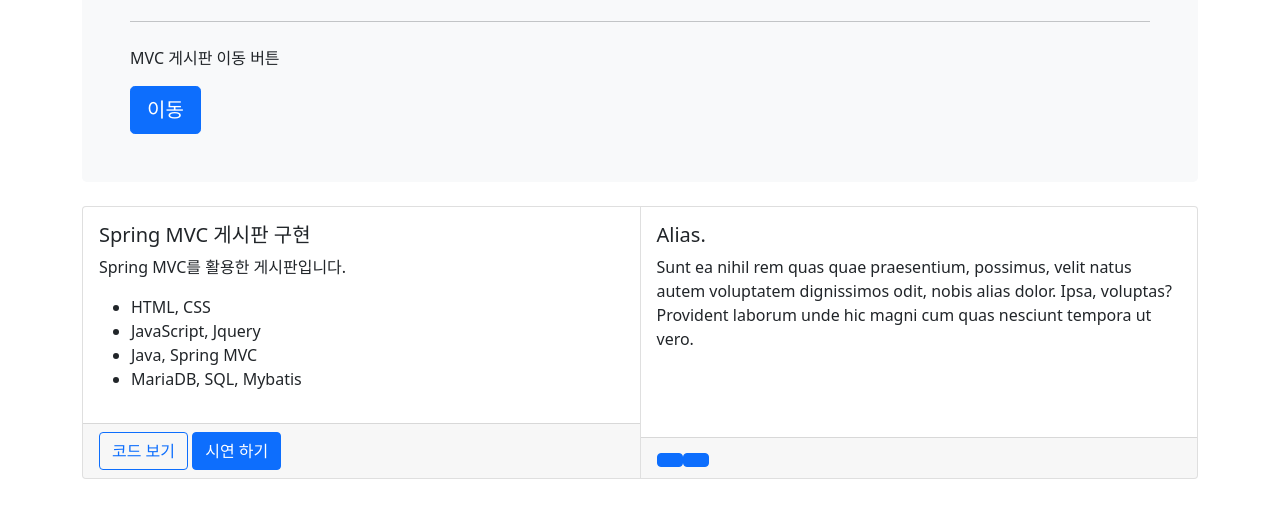
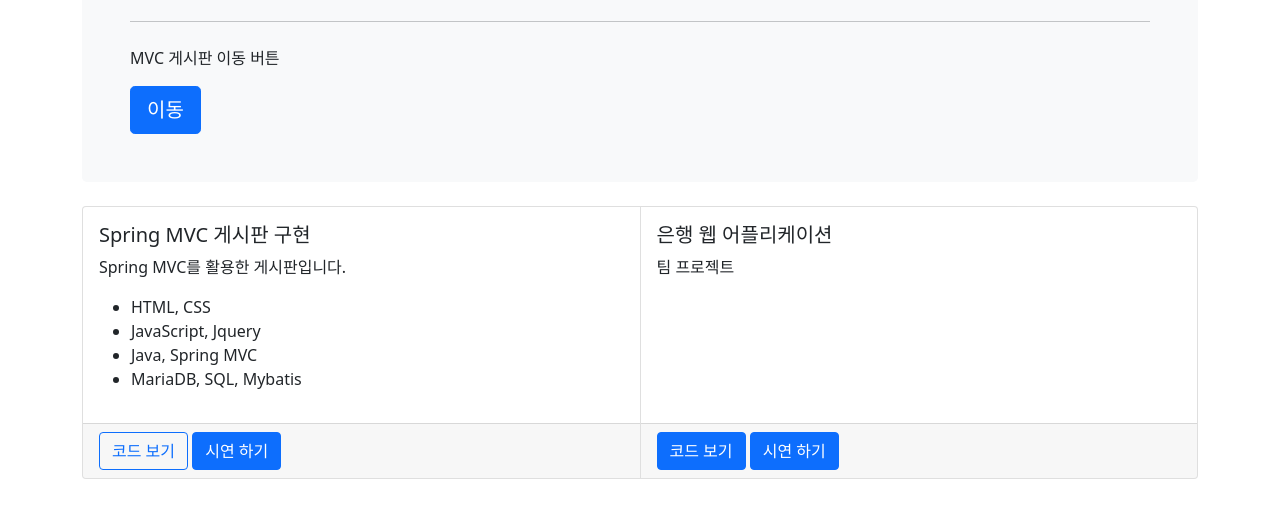
Before and after one commit to Drappear/Drappear.github.io, a plain HTML site: page index.html in a window 1280 px wide. Shown: the part 216-734 px from the top of the page. Drawn offline with nearby package versions, Linux system fonts and the light colour scheme.

Commit message:
팀 프로젝트

```diff
--- a/index.html
+++ b/index.html
@@ -64,10 +64,13 @@
           </div>
           <div class="card">
             <div class="card-body">
-              <h5 class="card-title">Alias.</h5>
-              <p class="card-text">Sunt ea nihil rem quas quae praesentium, possimus, velit natus autem voluptatem dignissimos odit, nobis alias dolor. Ipsa, voluptas? Provident laborum unde hic magni cum quas nesciunt tempora ut vero.</p>
+              <h5 class="card-title">은행 웹 어플리케이션</h5>
+              <p class="card-text">팀 프로젝트</p>
             </div>
-            <div class="card-footer"><a href="" class="btn btn-primary"></a><a href="" class="btn btn-primary"></a></div>
+            <div class="card-footer">
+              <a href="https://github.com/Drappear/team-bank-system" class="btn btn-primary">코드 보기</a>
+              <a href="http://3.36.124.209/bank/" class="btn btn-primary">시연 하기</a>
+            </div>
           </div>
         </div>
 
```
